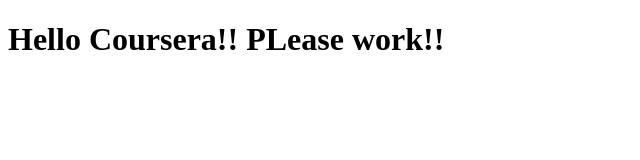
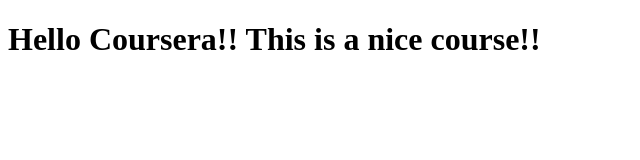
Before and after one commit to Sbenii/Coursera-test, a plain HTML site: page site/Index.html in a window 1280 px wide. Shown: the whole page, without its empty margins (0-640 px from the left). Drawn offline with Linux system fonts and the light colour scheme.

Commit message:
Third change!!

```diff
--- a/site/Index.html
+++ b/site/Index.html
@@ -6,6 +6,6 @@
     <title>Hello Coursera</title>
 </head>
 <body>
-    <h1>Hello Coursera!! PLease work!!</h1>
+    <h1>Hello Coursera!! This is a nice course!!</h1>
 </body>
 </html>
```
